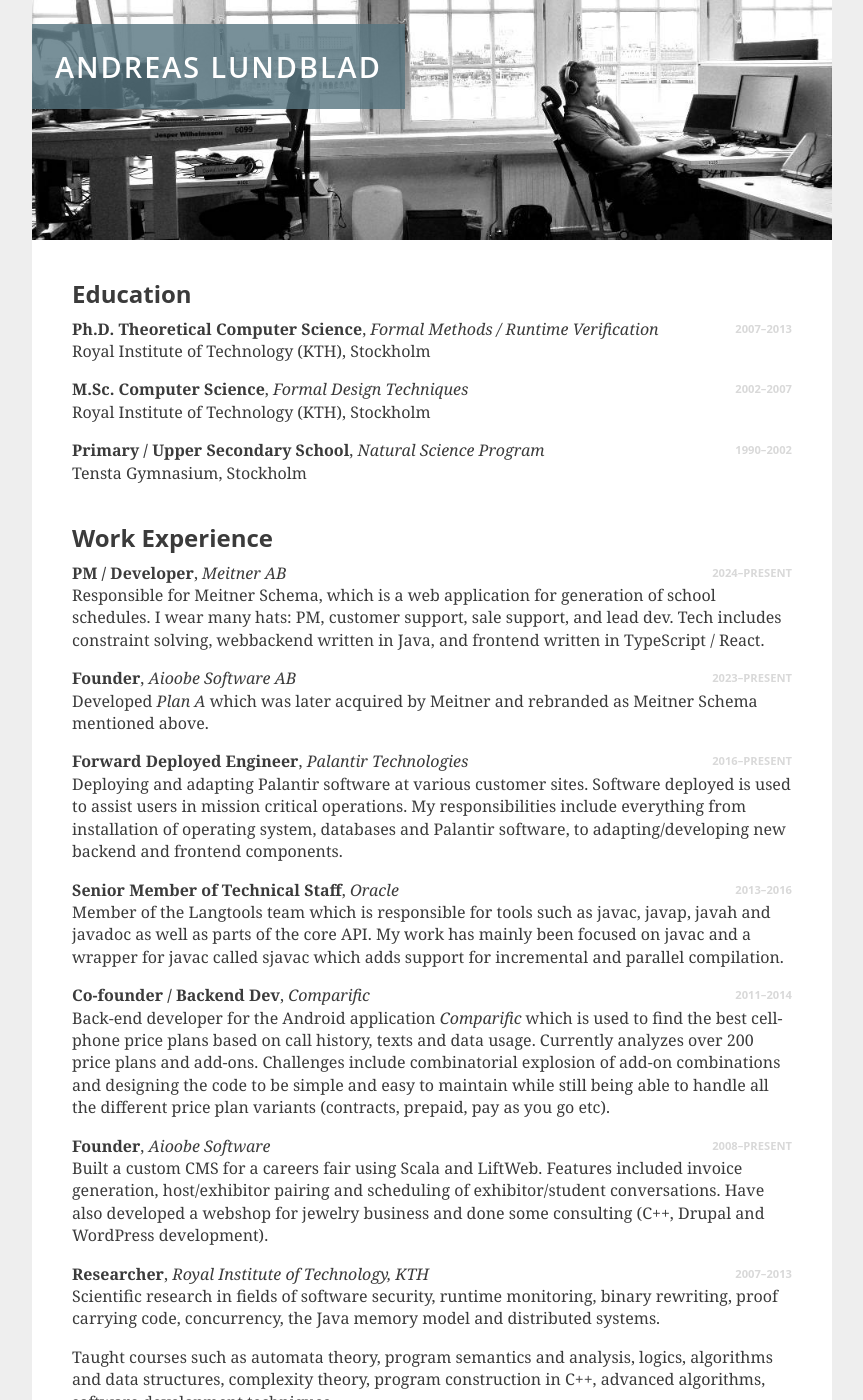
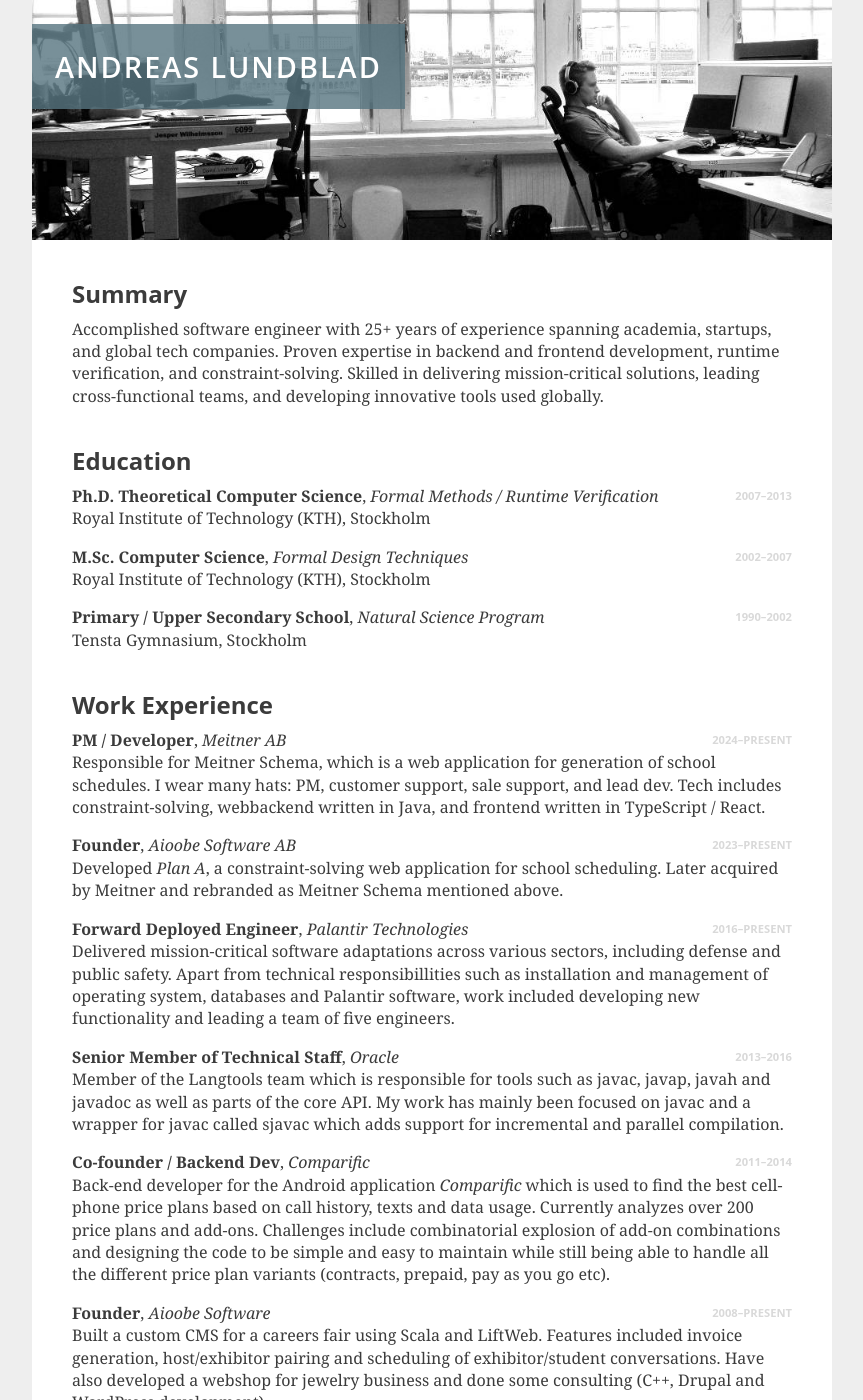
Before and after one commit to aioobe/aioobe.github.io, a Jekyll site: the page built from resume.md, in a window 1280 px wide and 1400 px high. Shown: the whole window, without its empty margins (208-1071 px from the left). Built offline with Jekyll 4.4.1, drawn with Linux system fonts in a browser that asks for light colours; our own code applies the rules of GitHub Pages for plain Markdown files.

Commit message:
Updated CV.

```diff
--- a/resume.md
+++ b/resume.md
@@ -5,6 +5,10 @@
 # To uniquely identify this page in index.html
 is_resume_page: true
 ---
+
+Summary
+-------
+Accomplished software engineer with 25+ years of experience spanning academia, startups, and global tech companies. Proven expertise in backend and frontend development, runtime verification, and constraint-solving. Skilled in delivering mission-critical solutions, leading cross-functional teams, and developing innovative tools used globally.
 
 Education
 ---------
@@ -23,13 +27,13 @@
 Work Experience
 ---------
 <span class="dateLabel">2024--present</span>**PM / Developer**, _Meitner AB_<br />
-Responsible for Meitner Schema, which is a web application for generation of school schedules. I wear many hats: PM, customer support, sale support, and lead dev. Tech includes constraint solving, webbackend written in Java, and frontend written in TypeScript / React.
+Responsible for Meitner Schema, which is a web application for generation of school schedules. I wear many hats: PM, customer support, sale support, and lead dev. Tech includes constraint-solving, webbackend written in Java, and frontend written in TypeScript / React.
 
 <span class="dateLabel">2023--present</span>**Founder**, _Aioobe Software AB_<br />
-Developed _Plan A_ which was later acquired by Meitner and rebranded as Meitner Schema mentioned above.
+Developed _Plan A_, a constraint-solving web application for school scheduling. Later acquired by Meitner and rebranded as Meitner Schema mentioned above.
 
 <span class="dateLabel">2016--present</span>**Forward Deployed Engineer**, _Palantir Technologies_<br />
-Deploying and adapting Palantir software at various customer sites. Software deployed is used to assist users in mission critical operations. My responsibilities include everything from installation of operating system, databases and Palantir software, to adapting/developing new backend and frontend components.
+Delivered mission-critical software adaptations across various sectors, including defense and public safety. Apart from technical responsibillities such as installation and management of operating system, databases and Palantir software, work included developing new functionality and leading a team of five engineers.
 
 <span class="dateLabel">2013--2016</span>**Senior Member of Technical Staff**, _Oracle_<br />
 Member of the Langtools team which is responsible for tools such as javac, javap, javah and javadoc as well as parts of the core API. My work has mainly been focused on javac and a wrapper for javac called sjavac which adds support for incremental and parallel compilation.
```
